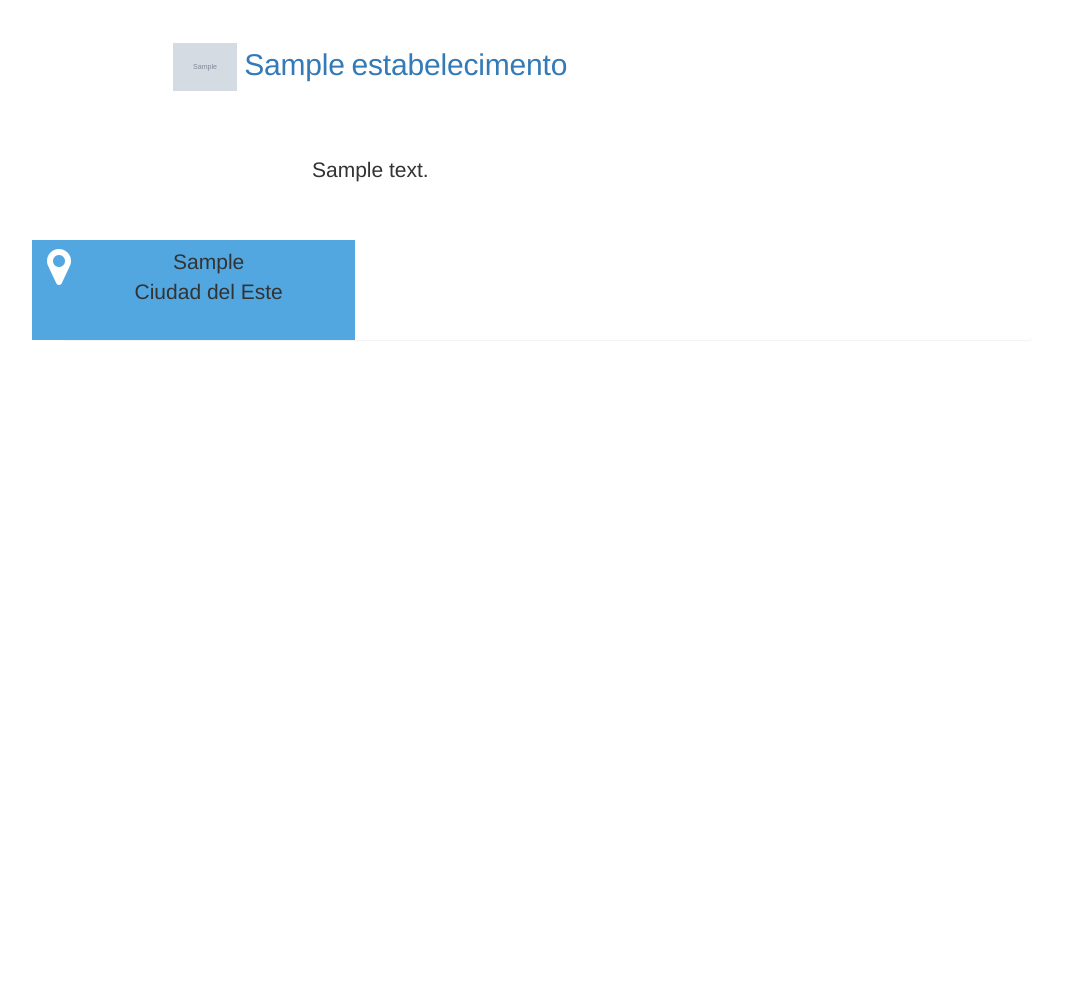
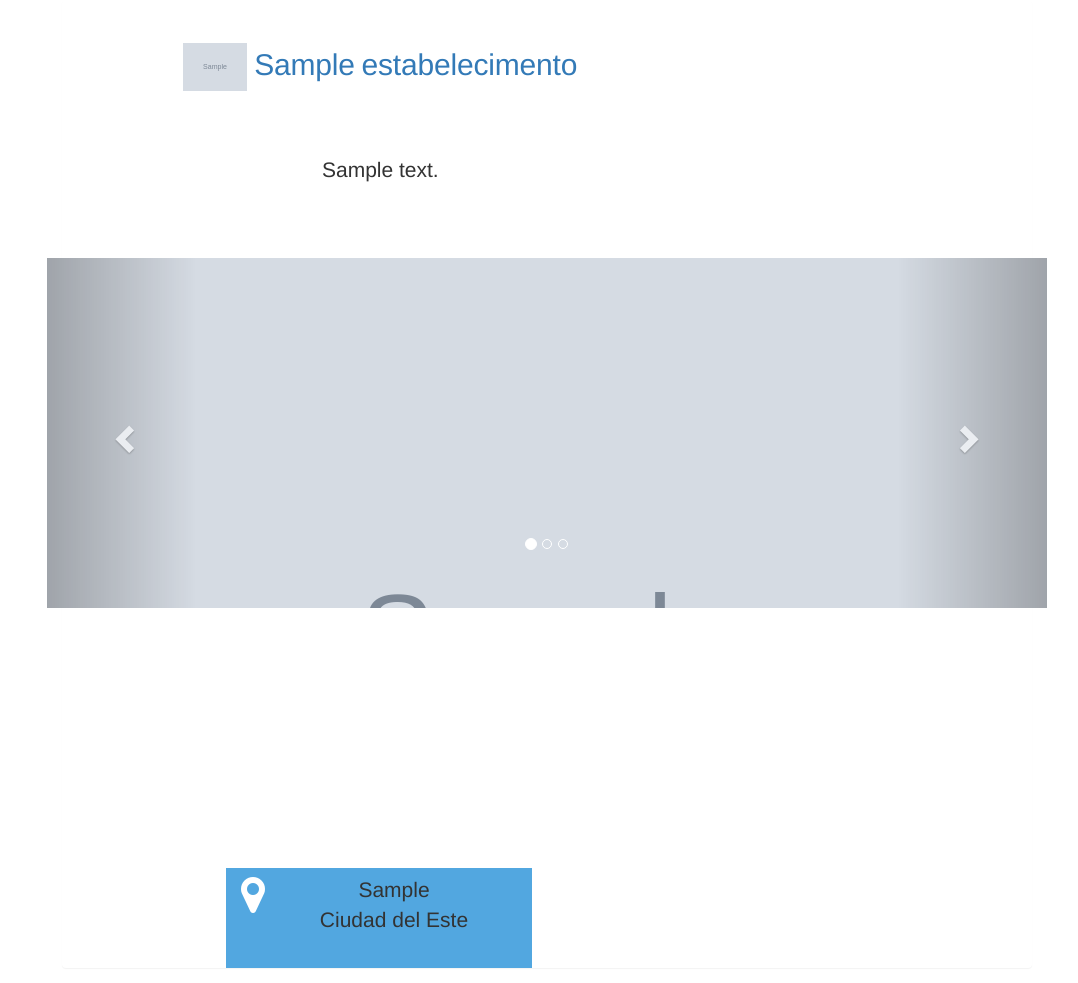
Before and after one commit to tyagow/servicos-paraguai, a Django app: a page that uses core/templates/base.html in a window 1280 px wide. Shown: the part 94-1077 px from the top of the page, without its empty margins (93-1171 px from the left). Before the commit the page ends 434 px from the top, so only its background shows below. Run offline with Django 3.2, Linux system fonts and the light colour scheme; tables that the repository leaves empty hold one stand-in row (values such as "Sample post"); grey boxes marked "Sample" are stand-in pictures; some libraries are stand-ins or nearby versions.

Commit message:
Adicionando carousel fotos

```diff
--- a/core/managers.py
+++ b/core/managers.py
@@ -2,6 +2,9 @@ from django.db import models
 
 
 class CategoryManager(models.Manager):
-    def all(self):
+    def principais(self):
         qs = super(CategoryManager, self).filter(parent=None)
         return qs
+
+    def subcategorias(self):
+        return super(CategoryManager, self).filter(parent=self)
--- a/core/models.py
+++ b/core/models.py
@@ -77,6 +77,9 @@ class Foto(models.Model):
     estabelecimento = models.ForeignKey('Estabelecimento')
     foto = models.ImageField(null=True, blank=True)
 
+    def __str__(self):
+        return self.foto.name
+
 
 class Categoria(models.Model):
     parent = models.ForeignKey('self', verbose_name='Categoria', null=True, blank=True)
--- a/core/static/css/main.css
+++ b/core/static/css/main.css
@@ -335,11 +335,13 @@ width:300px;
 
 #venue {
     position: relative;
-    margin: auto;
+    margin: 20px auto auto;
+    width: 60%;
 }
 
 .venue-address {
-    min-height: 300px;
+    min-height: 200px;
+    margin: auto;
     background: rgba(52, 152, 219, 0.85) none repeat scroll 0 0;
 }
 
@@ -360,3 +362,17 @@ width:300px;
     top: 0;
     z-index: 0;
 }
+.carousel {
+    height: 350px;
+}
+.item {
+    height: 350px;
+}
+
+.item img {
+    width: 100%;
+}
+#carousel {
+    margin-bottom: 20px;
+    margin-top: 20px;
+}
--- a/core/static/js/main.js
+++ b/core/static/js/main.js
@@ -1,7 +1,7 @@
 jQuery(document).ready(function($) {
 
+
    'use strict';
-
 	//SMOOTH SCROLL
     smoothScroll.init({
 		speed: 500, // How fast to complete the scroll in milliseconds
@@ -13,8 +13,7 @@ jQuery(document).ready(function($) {
 
 	//FIX HOVER EFFECT ON IOS DEVICES
 	document.addEventListener("touchstart", function(){}, true);
-
-
+    $('.carousel').carousel()
 });
 
 $(window).load(function(){
@@ -38,9 +37,15 @@ $(window).load(function(){
 function init_map() {
     var coordenadas = $('#coordenadas').val();
 
-    var LatLng = coordenadas.split(",");
-    var Lat = parseFloat(LatLng[0]);
-    var Lng = parseFloat(LatLng[1]);
+    var LatLng = coordenadas.split(/,(.+)?/);
+    var _lat = LatLng[0].replace(',', '');
+    var _lng = LatLng[1].replace(',', '');
+
+    var Lat = parseFloat(_lat);
+    var Lng = parseFloat(_lng );
+    console.log('#c '  + LatLng);
+    console.log(_lat + '#' + _lng);
+
 
     var myOptions = {
         zoom: 14,
--- a/core/templates/base.html
+++ b/core/templates/base.html
@@ -31,7 +31,6 @@
         <script src="https://maxcdn.bootstrapcdn.com/bootstrap/3.3.7/js/bootstrap.min.js"></script>
 
         <script src="https://maps.googleapis.com/maps/api/js?key=AIzaSyDmUcdaBTyLKKzApePTz7OIU0BFoGjOapY"></script>
-
         <script src="{% static 'js/jquery-1.11.0.min.js' %}"></script>
         <script src="{% static 'js/jquery.stellar.min.js' %}"></script>
         <script src="{% static 'js/smooth-scroll.js' %}"></script>
--- a/core/templates/core/estabelecimento_detail.html
+++ b/core/templates/core/estabelecimento_detail.html
@@ -2,17 +2,52 @@
 
 {% block content %}
     <section>
-        <div class="estabelecimento content row padding-bottom-3 col-md-8 container">
-            <h2>{% if estabelecimento.logo %}<img src="{{ estabelecimento.logo.url }}" alt="" class="photo">{% endif %}    <a href="{{ estabelecimento.website }}">{{ estabelecimento.nome }}</a></h2>
+        <div class="row">
+            <div class="estabelecimento content padding-bottom-3 col-md-8 container">
+                <h2>{% if estabelecimento.logo %}<img src="{{ estabelecimento.logo.url }}" alt="" class="photo">{% endif %}    <a href="{{ estabelecimento.website }}">{{ estabelecimento.nome }}</a></h2>
 
-            <p>
-                {{ estabelecimento.descricao|linebreaks }}
-            </p>
+                <p>
+                    {{ estabelecimento.descricao|linebreaks }}
+                </p>
 
+            </div>
         </div>
     </section>
+    <section id="#carousel">
+        <div class="row">
+            <div id="carousel-example-generic" class="carousel slide" data-ride="carousel">
+                <!-- Indicators -->
+                <ol class="carousel-indicators">
+                    <li data-target="#carousel-example-generic" data-slide-to="0" class="active"></li>
+                    <li data-target="#carousel-example-generic" data-slide-to="1"></li>
+                    <li data-target="#carousel-example-generic" data-slide-to="2"></li>
+                </ol>
 
+                <!-- Wrapper for slides -->
 
+                <div class="carousel-inner" role="listbox">
+                    {% for e in estabelecimento.foto_set.all %}
+                        <div class="item active">
+                            <img src="{{ estabelecimento.logo.url }}" alt="1">
+                            <div class="carousel-caption">
+
+                            </div>
+                        </div>
+                    {% endfor %}
+                </div>
+
+                <!-- Controls -->
+                <a class="left carousel-control" href="#carousel-example-generic" role="button" data-slide="prev">
+                    <span class="glyphicon glyphicon-chevron-left" aria-hidden="true"></span>
+                    <span class="sr-only">Previous</span>
+                </a>
+                <a class="right carousel-control" href="#carousel-example-generic" role="button" data-slide="next">
+                    <span class="glyphicon glyphicon-chevron-right" aria-hidden="true"></span>
+                    <span class="sr-only">Next</span>
+                </a>
+            </div>
+        </div>
+    </section>
     <!-- VENUE -->
     <section id="venue">
         <div class="row min-h-10">
@@ -20,7 +55,7 @@
             <div id="map-canvas"></div>
             <div class="row col-md-12 container">
                 <div class="venue row">
-                    <div class="venue-address col-md-4 gutter">
+                    <div class="venue-address col-md-6 gutter">
                         <p class="address">
                             <i class="fa fa-2x fa-map-marker fa-inverse"></i>
                                 {{ estabelecimento.endereco }} <br>
--- a/core/views.py
+++ b/core/views.py
@@ -6,7 +6,7 @@ from core.models import Categoria, Estabelecimento
 
 
 def home(request):
-    context = {'categorias': Categoria.objects.all()}
+    context = {'categorias': Categoria.objects.principais()}
     return render(request, 'index.html', context)
 
 
```
